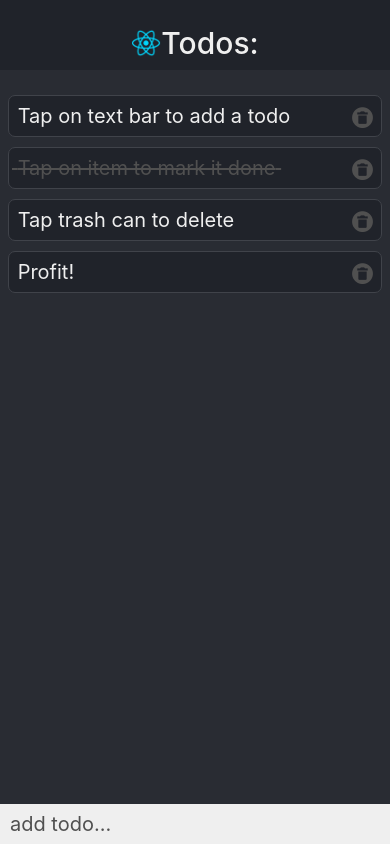
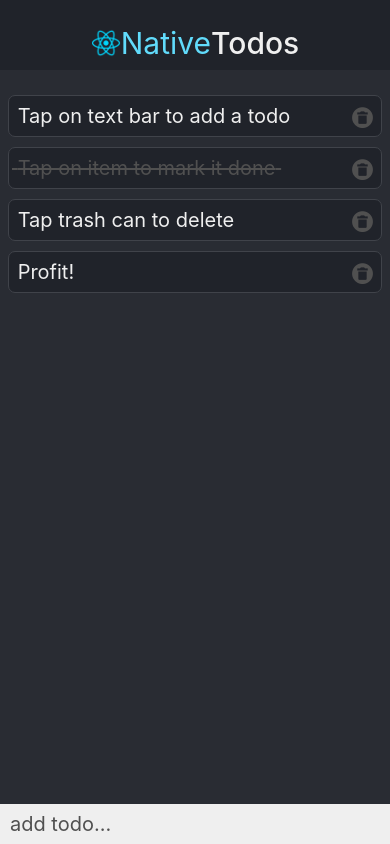
Before and after one commit to mvehkaoj/reactNativeDemo, a React Native app: screen / in a window 390 px wide. Built offline with nearby package versions, Linux system fonts and the light colour scheme.

Commit message:
Header
More tweaks on the header

```diff
--- a/components/Header.js
+++ b/components/Header.js
@@ -9,8 +9,8 @@ export default class Header extends Component {
                 style={styles.logo}
                 source={require('../assets/logo.png')}
                 />
-                <Text style={styles.header}>Todos:</Text>
-                {/* <Text style={styles.header2}>React Native</Text> */}
+                <Text style={styles.header}>Native</Text>
+                <Text style={styles.header2}>Todos</Text>
             </View>
         )
     }
@@ -19,18 +19,14 @@ export default class Header extends Component {
 const styles = StyleSheet.create({
     header: {
         fontSize: 30,
+        textAlign: 'center',
+        color: '#61dbfb',
+    },
+    header2: {
+        fontSize: 30,
         fontWeight: '500',
         textAlign: 'center',
         color: '#efefef',
-        // paddingTop: 5,
-
-    },
-    header2: {
-        fontSize: 13,
-        textAlign: 'center',
-        color: '#61dbfb',
-        paddingBottom: 5,
-        marginTop: 23,
     },
     container: {
         flexDirection: 'row',
```
